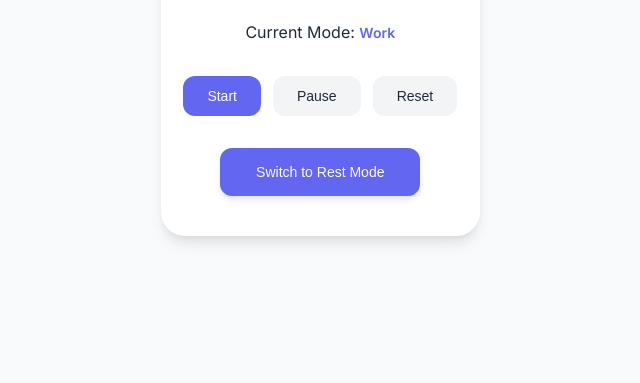
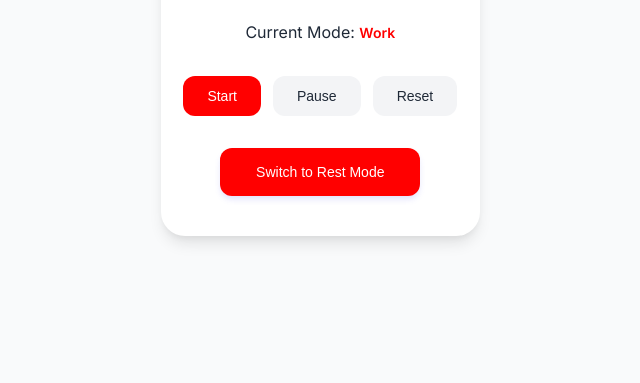
Before and after one commit to njayant12/BYOA-Pomodoro-, a plain HTML site: page index.html in a window 1280 px wide. Shown: the part 417-800 px from the top of the page, without its empty margins (302-942 px from the left). Drawn offline with Linux system fonts and the light colour scheme.

Commit message:
changed to red

```diff
--- a/styles.css
+++ b/styles.css
@@ -5,7 +5,7 @@
 }
 
 :root {
-    --primary: #6366f1;
+    --primary: red;
     --primary-dark: #4f46e5;
     --success: #10b981;
     --success-dark: #059669;
```
